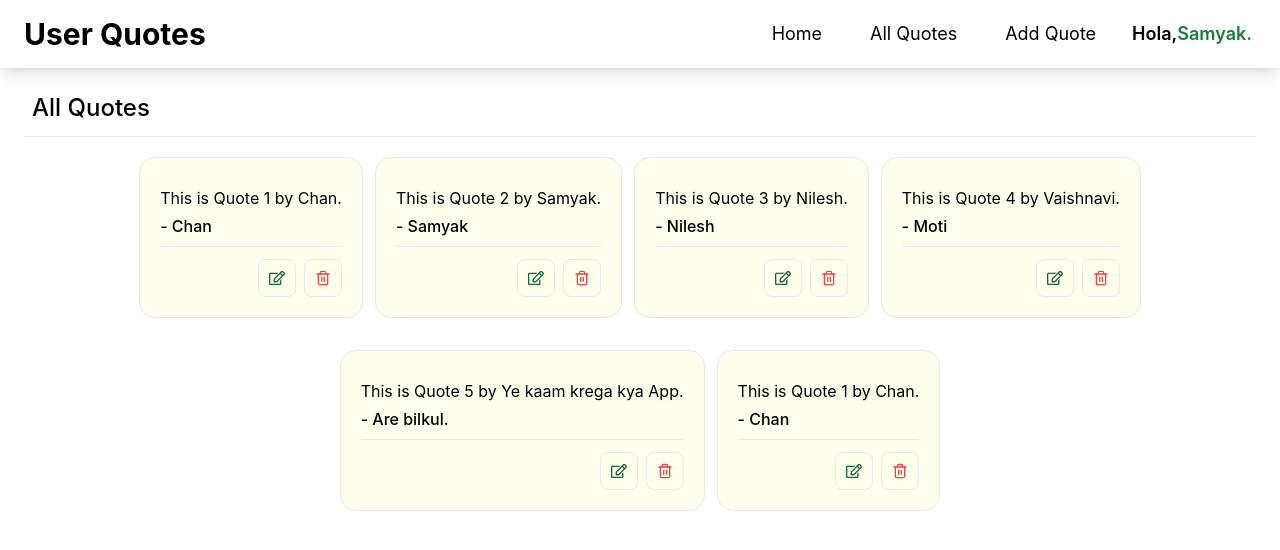
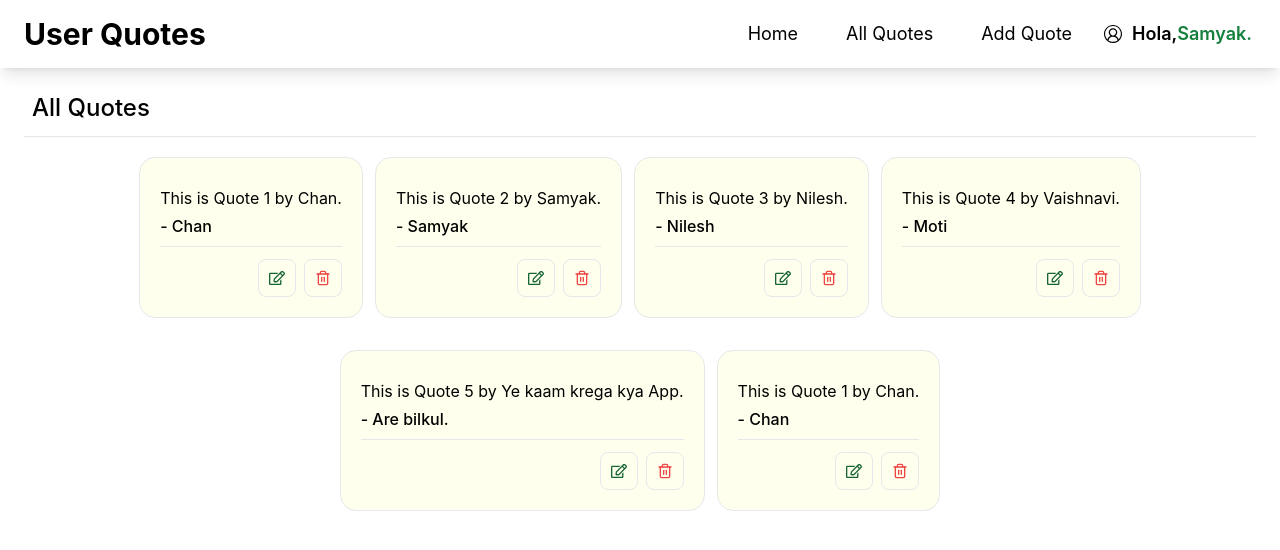
Before and after one commit to Samyak1519/UserQuotes, a React (Create React App) app: page / in a window 1280 px wide. Shown: the top 550 px of the page. Built offline with nearby package versions, Linux system fonts and the light colour scheme.

Commit message:
Added Profile Icon

```diff
--- /dev/null
+++ b/src/Components/Addquotes.jsx
@@ -0,0 +1,9 @@
+function Addquotes() {
+  return (
+    <>
+      <div></div>
+    </>
+  );
+}
+
+export default Addquotes;
--- a/src/Components/Navbar.jsx
+++ b/src/Components/Navbar.jsx
@@ -1,4 +1,5 @@
 import React from "react";
+import { VscAccount } from "react-icons/vsc";
 
 function Navbar() {
   return (
@@ -41,11 +42,11 @@ function Navbar() {
               Add Quote
             </a>
           </div>
-          <div className="font-semibold text-lg">
+          <div className="font-semibold text-lg flex place-items-center gap-1.5">
+            <VscAccount />
             <p className="flex p-1">
               Hola,<p className="text-green-700">Samyak.</p>
             </p>
-            <img></img>
           </div>
         </div>
       </div>
```
